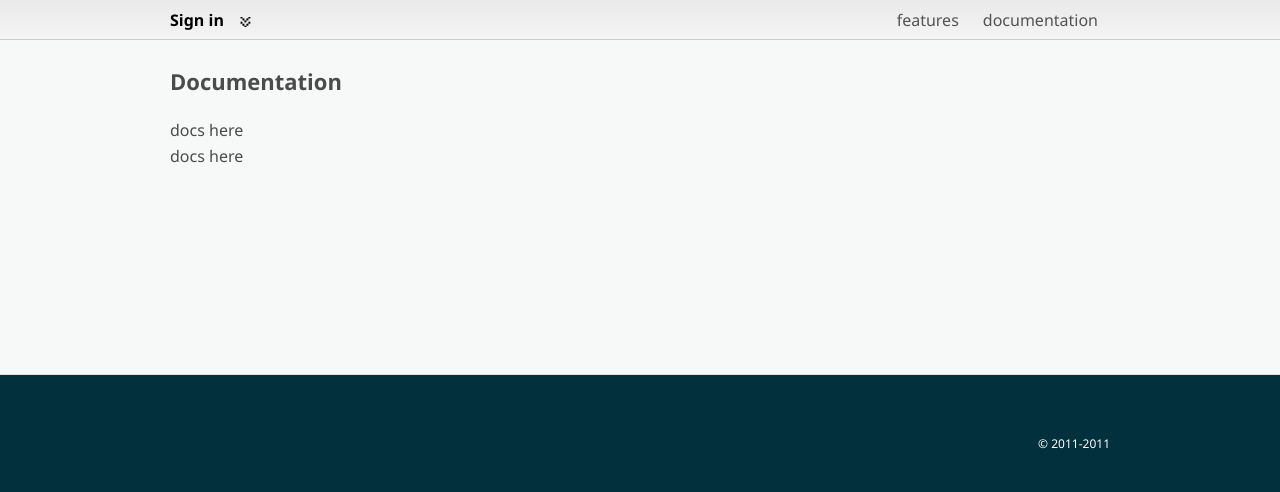
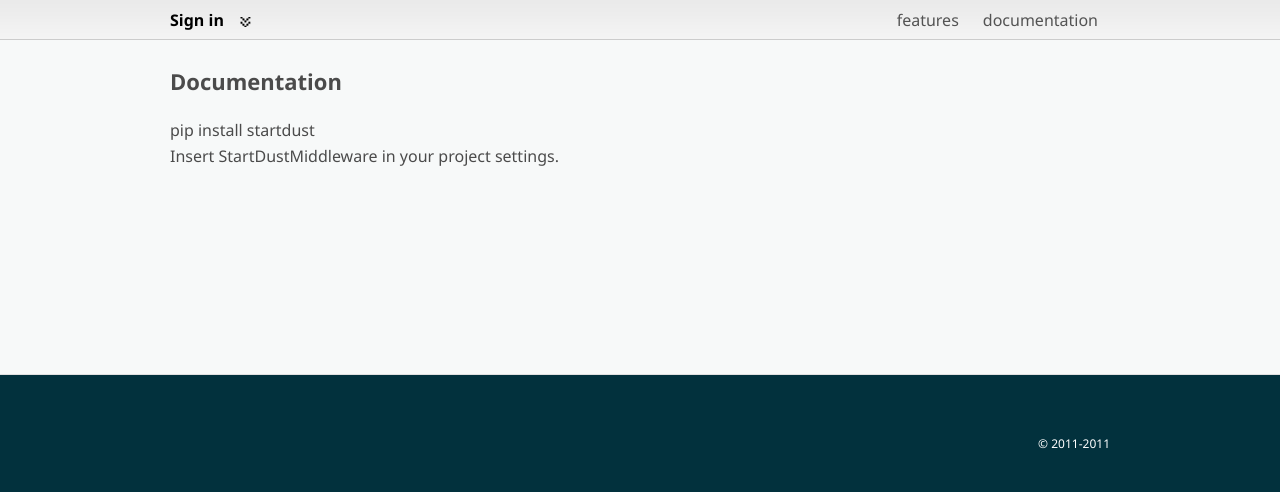
Before and after one commit to andrewsmedina/djangodash2011, a Django app: page /docs/ in a window 1280 px wide. Shown: the part 119-611 px from the top of the page. Run offline with Django 3.2, Linux system fonts and the light colour scheme; parts of the project's set-up code (start-up, migrations or seed data) failed here and were passed over.

Commit message:
documantation

```diff
--- a/startdust_website/home/templates/home/docs.html
+++ b/startdust_website/home/templates/home/docs.html
@@ -3,8 +3,8 @@
 {% block content %}
 	<div class="container">
 		<h2>Documentation</h2>
-		<p>docs here</p>
-		<p>docs here</p>
+		<p>pip install startdust</p>
+        <p>Insert StartDustMiddleware in your project settings.</p>
 		<div class="clear"></div>
     	<div class="clear"></div>
 	</div>
```
